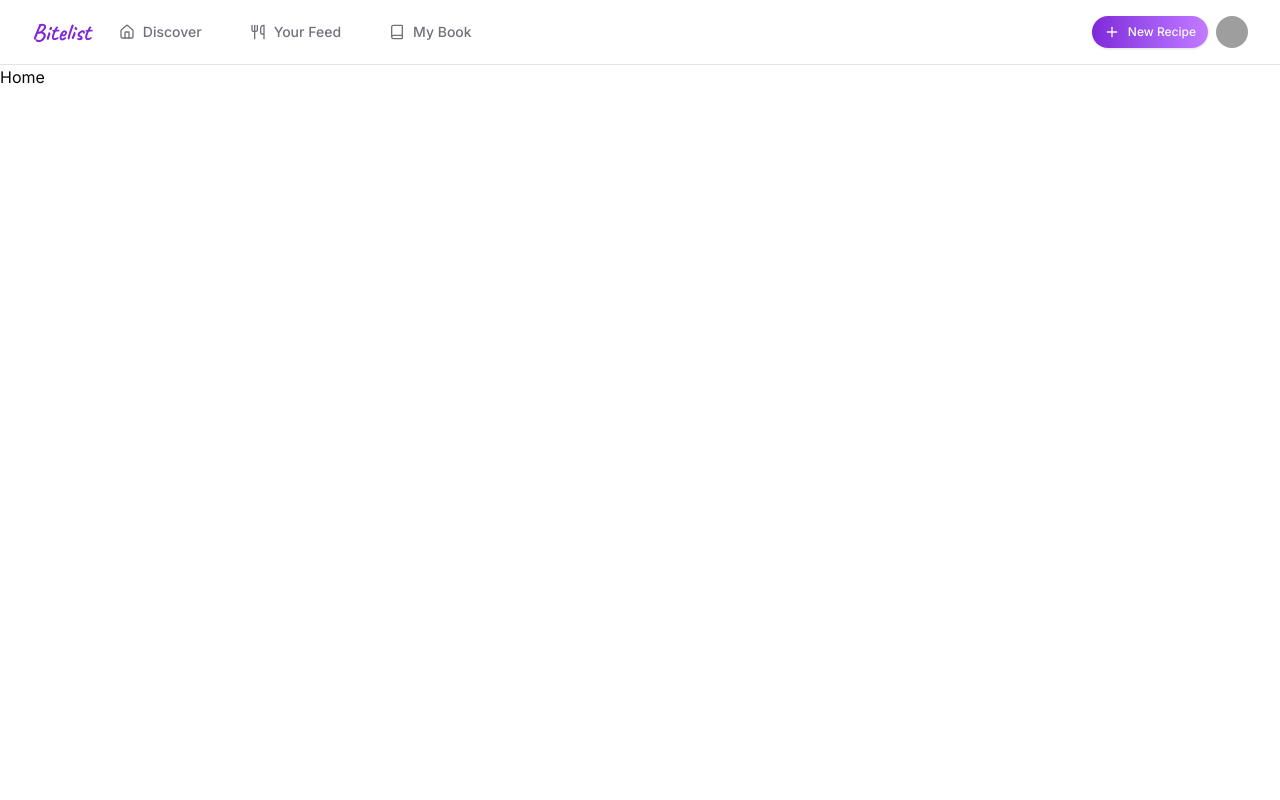
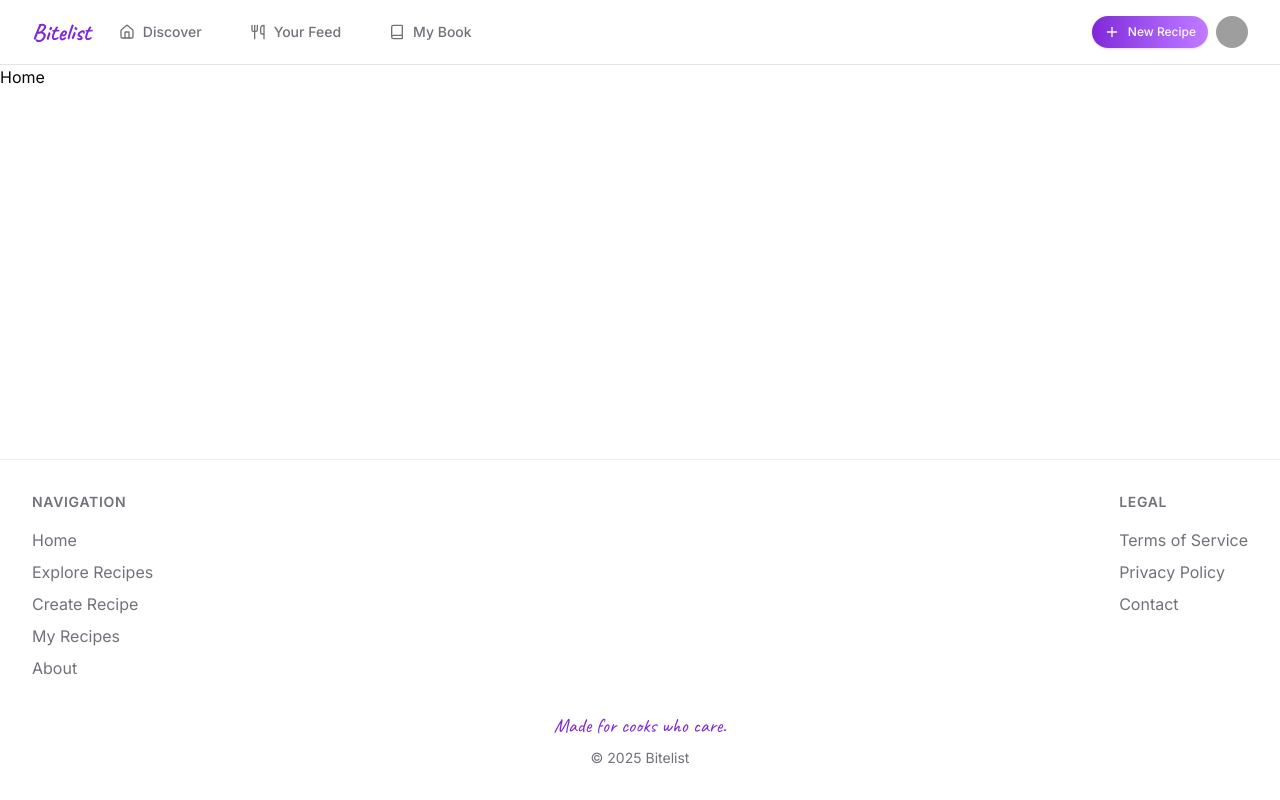
Before and after one commit to BlackshearDevCo/Bitelist, a Next.js app: page / in a window 1280 px wide. Built offline with nearby package versions, Linux system fonts and the light colour scheme; grey boxes are pictures that could not be loaded.

Commit message:
Built dumb footer

```diff
--- a/app/layout.tsx
+++ b/app/layout.tsx
@@ -2,6 +2,7 @@ import type { Metadata } from "next";
 import { Caveat, Inter } from "next/font/google";
 import "./globals.css";
 import Header from "@/components/Header";
+import { Footer } from "@/components/Footer";
 
 const inter = Inter({ subsets: ["latin"] });
 
@@ -29,6 +30,7 @@ export default function RootLayout({
       >
         <Header />
         {children}
+        <Footer />
       </body>
     </html>
   );
--- /dev/null
+++ b/components/Footer.tsx
@@ -0,0 +1,111 @@
+import {
+  getDiscoverRoute,
+  getHomeRoute,
+  getNewRecipeRoute,
+  getRecipeBookRoute,
+} from "@/lib/routes";
+import Link from "next/link";
+
+export function Footer() {
+  return (
+    <footer className="mt-auto border-t border-primary/10 bg-white/50 py-8">
+      <div className="max-w-[1400px] mx-auto px-8 w-full">
+        <div className="flex flex-col md:flex-row md:justify-between gap-8">
+          {/* Left section - Navigation links */}
+          <div className="space-y-4">
+            <h3 className="text-sm font-semibold uppercase tracking-wider text-muted-foreground">
+              Navigation
+            </h3>
+            <ul className="space-y-2">
+              <li>
+                <Link
+                  href={getHomeRoute()}
+                  className="text-muted-foreground hover:text-primary transition-colors"
+                >
+                  Home
+                </Link>
+              </li>
+              <li>
+                <Link
+                  href={getDiscoverRoute()}
+                  className="text-muted-foreground hover:text-primary transition-colors"
+                >
+                  Explore Recipes
+                </Link>
+              </li>
+              <li>
+                <Link
+                  href={getNewRecipeRoute()}
+                  className="text-muted-foreground hover:text-primary transition-colors"
+                >
+                  Create Recipe
+                </Link>
+              </li>
+              <li>
+                <Link
+                  href={getRecipeBookRoute()}
+                  className="text-muted-foreground hover:text-primary transition-colors"
+                >
+                  My Recipes
+                </Link>
+              </li>
+              {/* TODO: Make About Page */}
+              <li>
+                <Link
+                  href="/todo"
+                  className="text-muted-foreground hover:text-primary transition-colors"
+                >
+                  About
+                </Link>
+              </li>
+            </ul>
+          </div>
+
+          {/* TODO: Create Legal and Contact Pages */}
+          {/* Right section - Legal links */}
+          <div className="space-y-4">
+            <h3 className="text-sm font-semibold uppercase tracking-wider text-muted-foreground">
+              Legal
+            </h3>
+            <ul className="space-y-2">
+              <li>
+                <Link
+                  href="/todo"
+                  className="text-muted-foreground hover:text-primary transition-colors"
+                >
+                  Terms of Service
+                </Link>
+              </li>
+              <li>
+                <Link
+                  href="/todo"
+                  className="text-muted-foreground hover:text-primary transition-colors"
+                >
+                  Privacy Policy
+                </Link>
+              </li>
+              <li>
+                <Link
+                  href="/todo"
+                  className="text-muted-foreground hover:text-primary transition-colors"
+                >
+                  Contact
+                </Link>
+              </li>
+            </ul>
+          </div>
+        </div>
+
+        {/* Bottom section - Tagline and copyright */}
+        <div className="mt-8 flex flex-col items-center text-center">
+          <p className="handwritten text-xl text-primary mb-2">
+            Made for cooks who care.
+          </p>
+          <p className="text-sm text-muted-foreground">
+            © {new Date().getFullYear()} Bitelist
+          </p>
+        </div>
+      </div>
+    </footer>
+  );
+}
```
Also changed, not shown: 1 other file (tests, documents, lock files or other folders).
